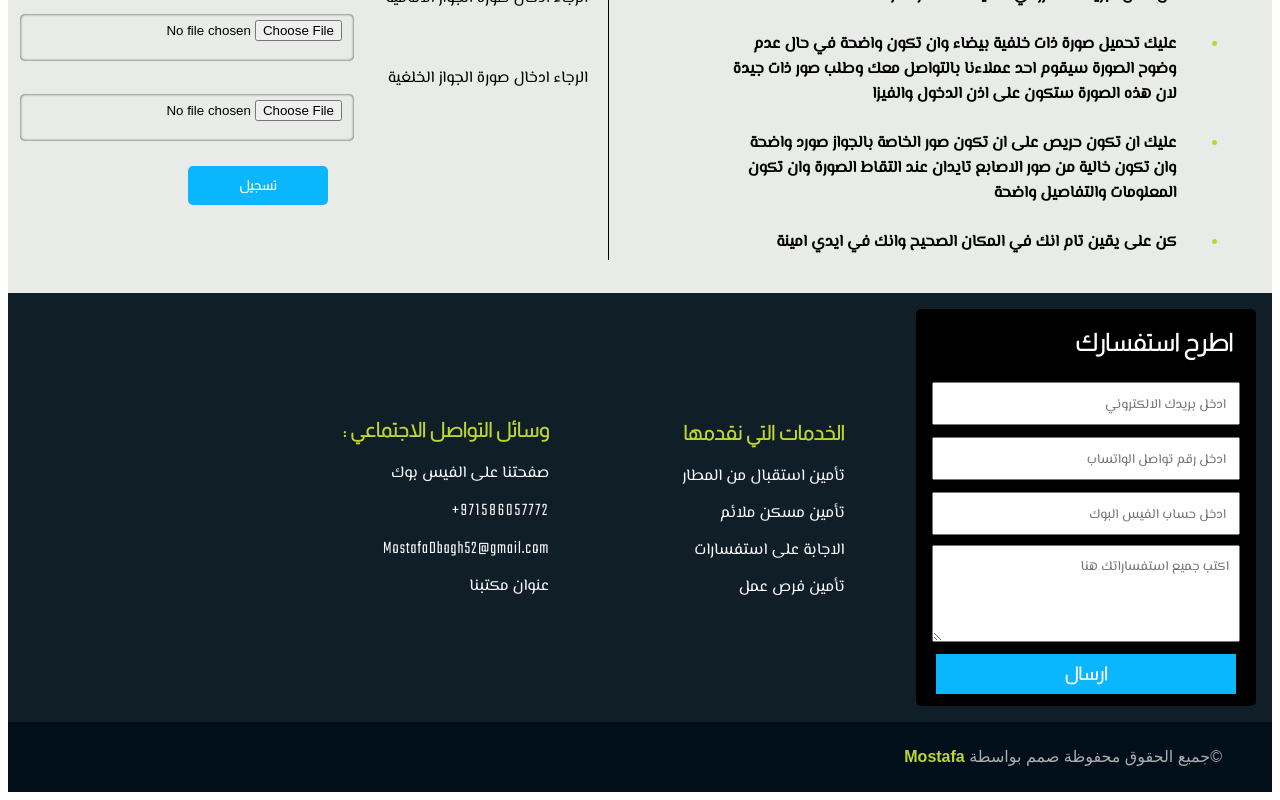
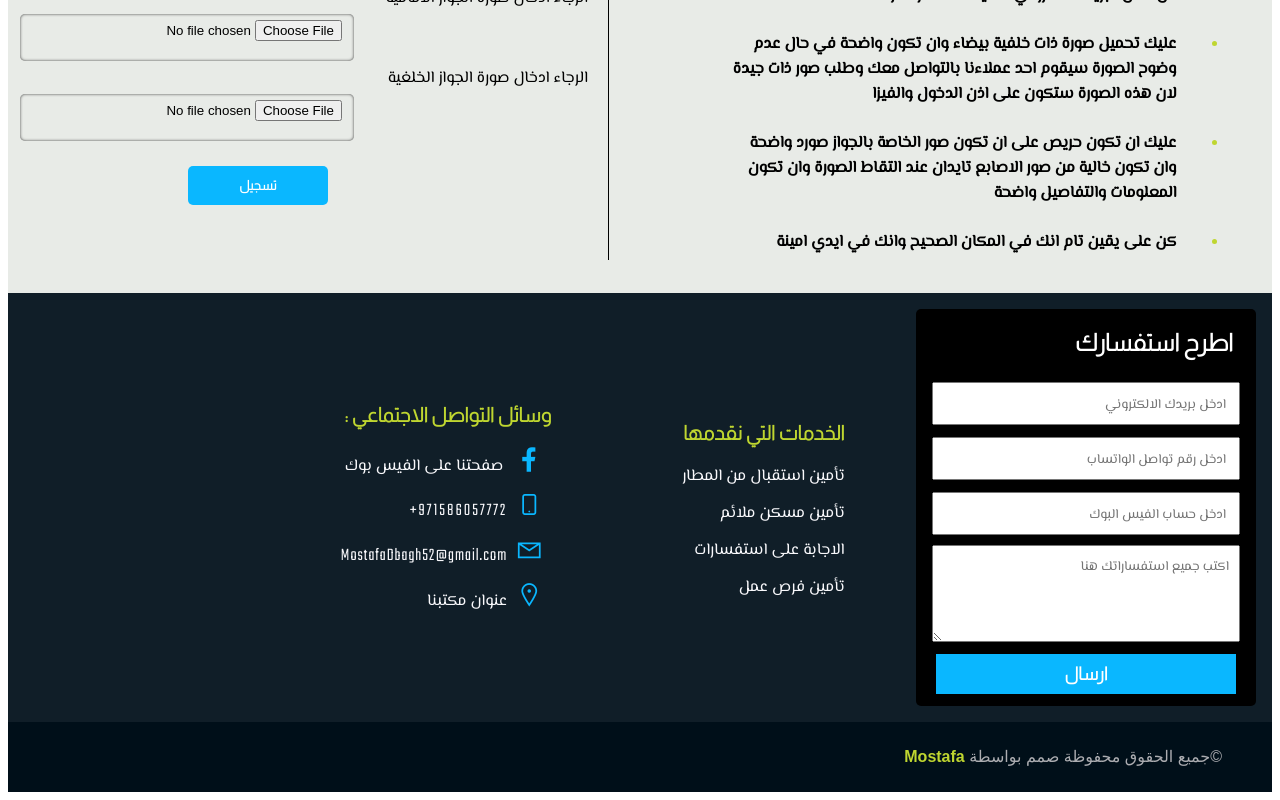
Before and after one commit to MostafaDbagh/hiEmirates, a React (Create React App) app in the folder client/: page / in a window 1280 px wide. Shown: the part 1728-2528 px from the top of the page. Built offline with nearby package versions, Linux system fonts and the light colour scheme.

Commit message:
Adding Icons to home page

```diff
--- a/client/src/components/subscribe.js
+++ b/client/src/components/subscribe.js
@@ -3,7 +3,7 @@ import { useState } from 'react';
 import{Div,Anchorsocial,Li,Registerinput,Textare,Button} from '../style/subscribestyle'
 import axios from 'axios';
 import Joi from "joi-browser";
-
+import { Icon } from '../style/rent';
 
 const Subscribe = () => {
 
@@ -98,10 +98,10 @@ const Subscribe = () => {
               <strong>  وسائل التواصل الاجتماعي :
               </strong>
               </p>
-                <Li><Anchorsocial  href="#">صفحتنا على الفيس بوك</Anchorsocial>   </Li>
-                <Li><Anchorsocial style={{fontFamily: 'Teko, sans-serif',fontSize:"18px",letterSpacing:'2px'}}  href="tel:+971586057772">971586057772+</Anchorsocial></Li>
-                <Li><Anchorsocial  style={{fontFamily: 'Teko, sans-serif',fontSize:"18px",letterSpacing:'1px'}} href="mailto:mostafadbagh52@gamil.com">MostafaDbagh52@gmail.com</Anchorsocial></Li>
-                <Li><Anchorsocial   href="#">عنوان مكتبنا</Anchorsocial></Li>
+                <Li> <Icon className="lab la-facebook-f"></Icon> <Anchorsocial  href="#">صفحتنا على الفيس بوك</Anchorsocial> </Li>
+                <Li><Icon className="las la-mobile"></Icon><Anchorsocial style={{fontFamily: 'Teko, sans-serif',fontSize:"18px",letterSpacing:'2px'}}  href="tel:+971586057772">971586057772+</Anchorsocial></Li>
+                <Li><Icon className="lar la-envelope"></Icon><Anchorsocial  style={{fontFamily: 'Teko, sans-serif',fontSize:"18px",letterSpacing:'1px'}} href="mailto:mostafadbagh52@gamil.com">MostafaDbagh52@gmail.com</Anchorsocial></Li>
+                <Li><Icon className="las la-map-marker"></Icon><Anchorsocial   href="#">عنوان مكتبنا</Anchorsocial></Li>
                 </ul>
             </div>
         </Div>
--- a/client/src/style/rent.js
+++ b/client/src/style/rent.js
@@ -31,8 +31,10 @@ height:450px;
 @media(max-width:670px){
     width:88%;
     height:350px;
+    margin:0 0 0 auto;
+    position:relative;
 
-    margin:0 0 0 auto;
+
 }
 
 `
```
